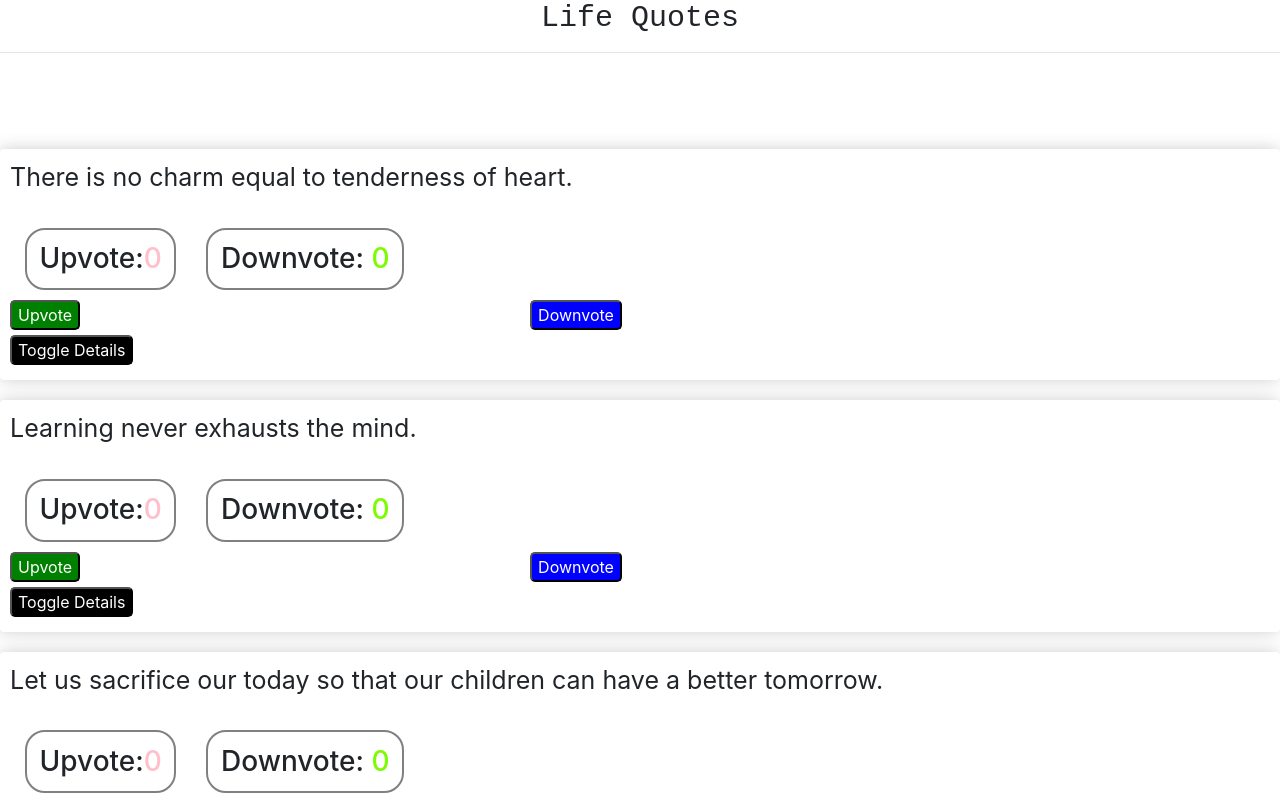
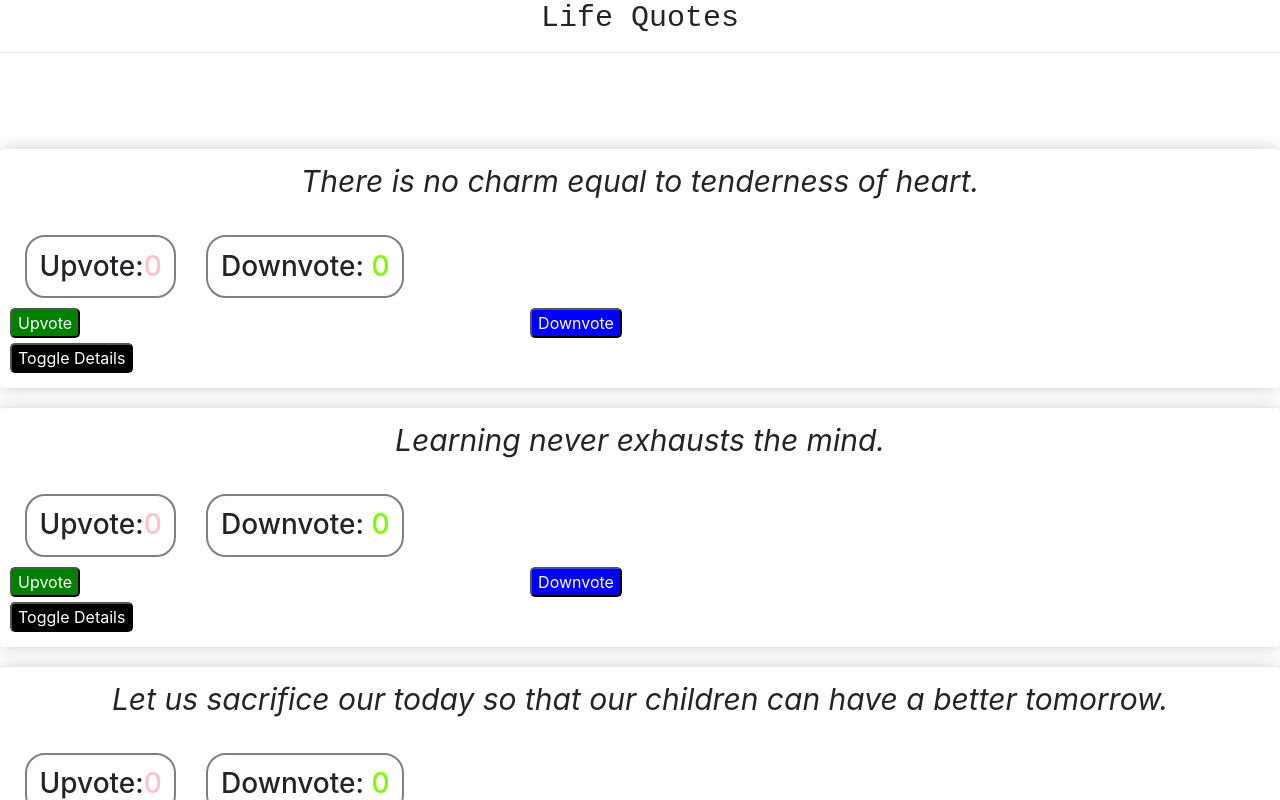
Before and after one commit to beli302/Quotes, an Angular app: page / in a window 1280 px wide. Shown: the top 800 px of the page. Built offline with nearby package versions, Linux system fonts and the light colour scheme.

Commit message:
aligned p tag content to the center

```diff
--- a/src/app/quote/quote.component.css
+++ b/src/app/quote/quote.component.css
@@ -6,7 +6,9 @@
     box-shadow: -1px 0px 17px -1px rgba(199, 199, 199, 1);
 }
 p {
-    font-size: 25px;
+    font-size: 30px;
+    font-style:italic;
+    text-align: center;
 }
 button {
     margin-right: 450px;
@@ -34,6 +36,7 @@ h4 {
 }
 .upvote{
     background-color: green;
+
 }
 .downvote{
     background-color:blue;
```
